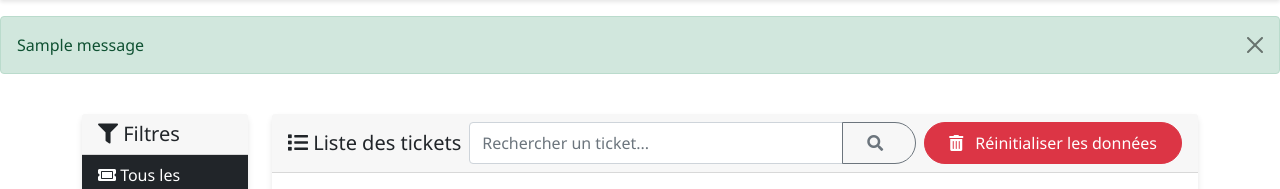
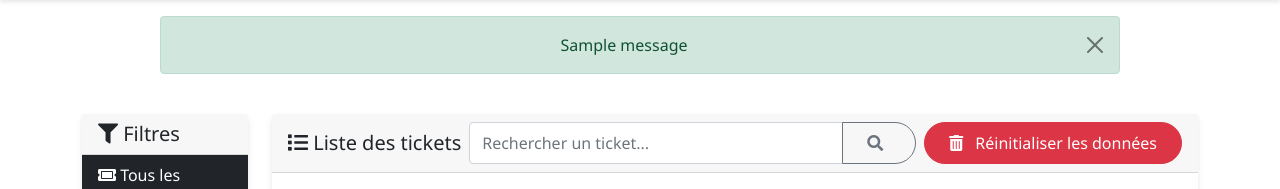
Before and after one commit to A5ROI/projet_ticketing, a Flask app: page /helper in a window 1280 px wide. Shown: the part 56-245 px from the top of the page. Run offline with Flask 3, Linux system fonts and the light colour scheme; tables that the repository leaves empty hold one stand-in row (values such as "Sample post"); one stand-in notice (Sample message) is shown; some libraries are stand-ins or nearby versions.

Commit message:
Changed alerts style

```diff
--- a/Templates/base.html
+++ b/Templates/base.html
@@ -6,7 +6,6 @@
     <title>{% block title %}Système de Tickets{% endblock %}</title>
     <link href="https://cdn.jsdelivr.net/npm/bootstrap@5.1.3/dist/css/bootstrap.min.css" rel="stylesheet">
     <link href="https://cdnjs.cloudflare.com/ajax/libs/font-awesome/5.15.4/css/all.min.css" rel="stylesheet">
-    <!-- Ajout du CSS SweetAlert2 -->
     <link rel="stylesheet" href="https://cdn.jsdelivr.net/npm/@sweetalert2/theme-material-ui/material-ui.css">
     <link href="{{ url_for('static', filename='css/styles.css') }}" rel="stylesheet">
     {% block extra_css %}{% endblock %}
@@ -81,10 +80,12 @@
     {% with messages = get_flashed_messages(with_categories=true) %}
           {% if messages %}
             {% for category, message in messages %}
-              <div class="alert alert-{{ category }} alert-dismissible fade show mt-3" role="alert">
+            <div class="d-flex justify-content-center">
+              <div class="alert alert-{{ category }} alert-dismissible fade show mt-3 w-75 text-center" role="alert">
                 {{ message }}
                 <button type="button" class="btn-close" data-bs-dismiss="alert"></button>
               </div>
+            </div>
             {% endfor %}
           {% endif %}
         {% endwith %}
@@ -97,11 +98,8 @@
         </div>
     </footer>
 
-    <!-- jQuery (si nécessaire) -->
     <script src="https://code.jquery.com/jquery-3.6.0.min.js"></script>
-    <!-- Bootstrap JS -->
     <script src="https://cdn.jsdelivr.net/npm/bootstrap@5.1.3/dist/js/bootstrap.bundle.min.js"></script>
-    <!-- Ajout du JS SweetAlert2 -->
     <script src="https://cdn.jsdelivr.net/npm/sweetalert2@11"></script>
 
     {% block extra_js %}{% endblock %}
```
